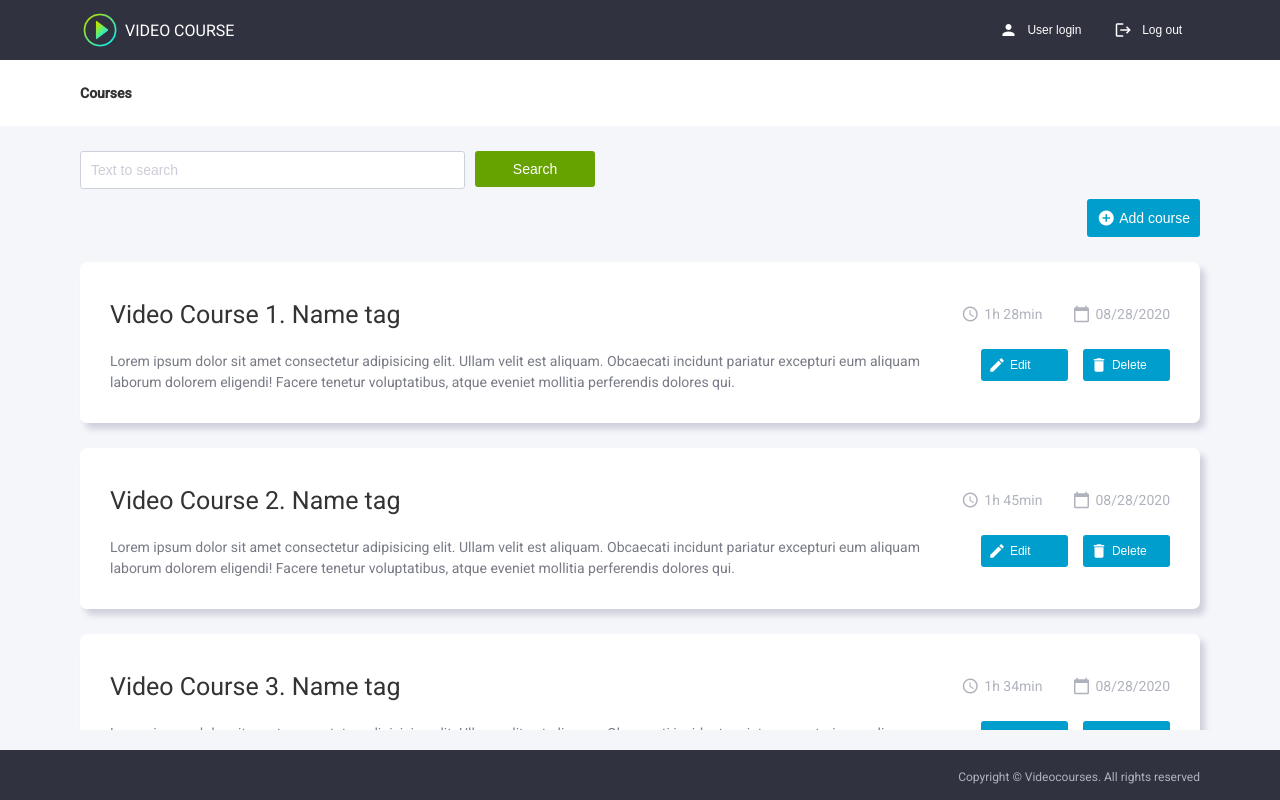
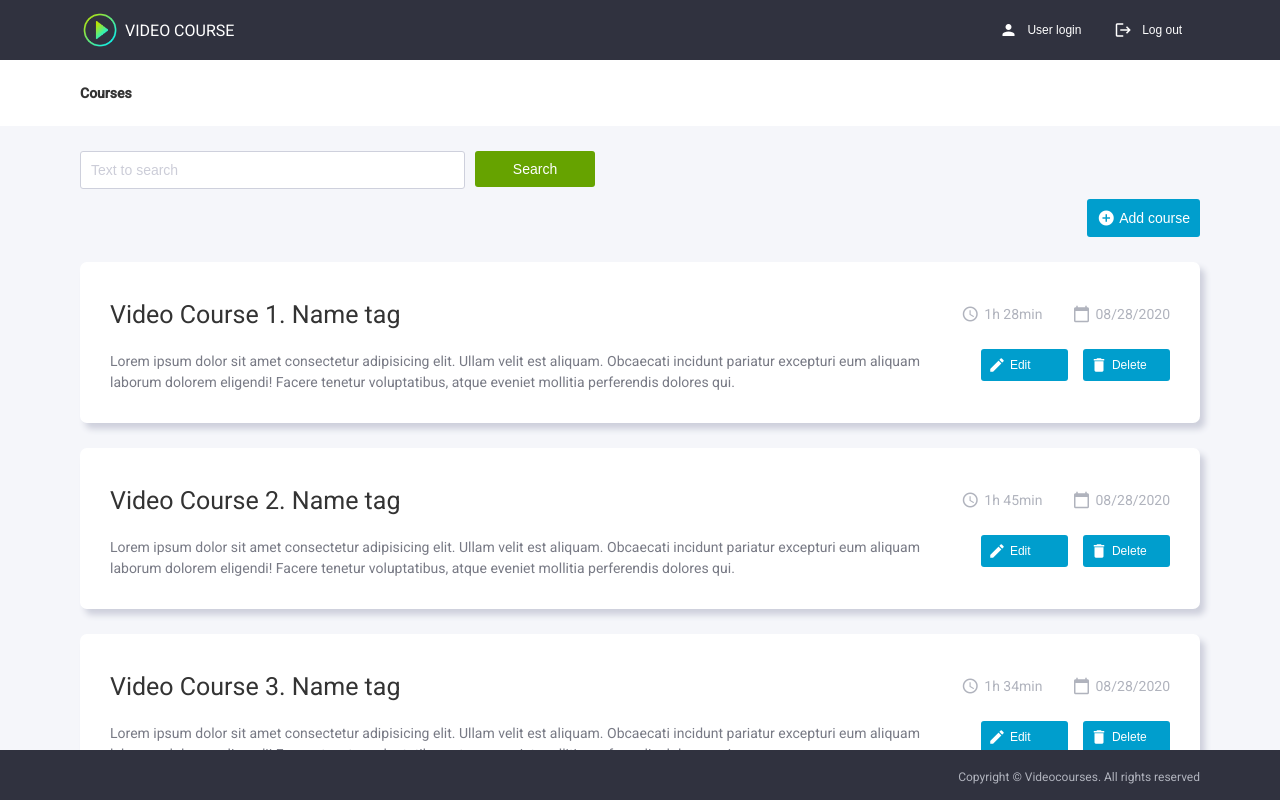
Before and after one commit to abriconi/angular-courses-app, an Angular app: page / in a window 1280 px wide. Built offline with nearby package versions, Linux system fonts and the light colour scheme.

Commit message:
Added console.log to Edit Course button, fixed bug with Courses Component height style

```diff
--- a/src/app/components/courses/courses.component.scss
+++ b/src/app/components/courses/courses.component.scss
@@ -9,7 +9,7 @@
     left: 0;
     width: 100%;
     overflow-y: auto;
-    height: calc(100vh - 130px);
+    height: calc(100vh - 110px);
 
     .section {
         background-color: $light-bg;
--- a/src/app/components/footer/footer.component.scss
+++ b/src/app/components/footer/footer.component.scss
@@ -9,7 +9,6 @@
     position: fixed;
     bottom: 0;
     left: 0;
-    width: 100%;
     height: 50px;
 
     .rights {
--- a/src/app/shared/courses-item/courses-item.component.html
+++ b/src/app/shared/courses-item/courses-item.component.html
@@ -20,6 +20,7 @@
                 size="small"
                 color="primary"
                 icon="edit"
+                (click)="handleEdit(courseData.id)"
             >
                 Edit
             </app-button>
--- a/src/app/shared/courses-item/courses-item.component.ts
+++ b/src/app/shared/courses-item/courses-item.component.ts
@@ -13,8 +13,10 @@ export class CoursesItemComponent {
   formatDuration(minutes: string): string {
     return formatMinutesToHours(minutes);
   }
+  handleEdit(id: string): void {
+    console.log(`Button "Edit" cliked on course ${id}`);
+  }
   handleClick(id: string) {
     console.log(`Course's id: ${id}`);
   }
-
 }
```
